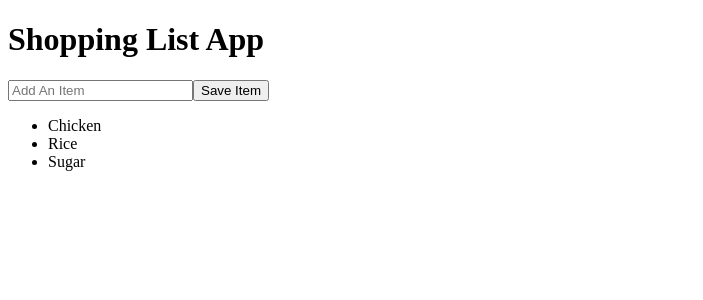
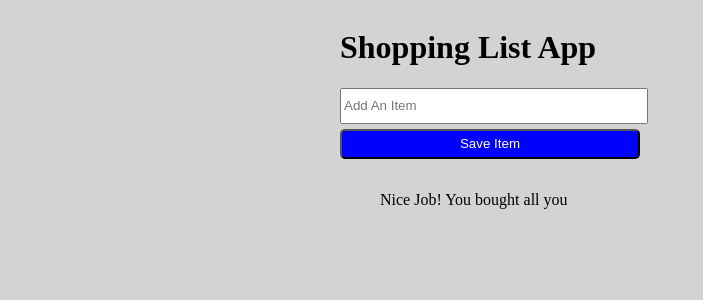
Before and after one commit to silvamha/Shopping-List-Solo-Project1, a Vue app: page / in a window 1280 px wide. Shown: the top 300 px of the page, without its empty margins (0-703 px from the left). Built offline with nearby package versions, Linux system fonts and the light colour scheme.

Commit message:
Refactor input and button event handlers in App.vue

```diff
--- a/src/App.vue
+++ b/src/App.vue
@@ -1,8 +1,9 @@
-<template>
+<template v-cloak>
   <h1>{{ header }}</h1>
-  <input type="text" placeholder="Add An Item" v-model="newItem" @keyup.enter="items.push(newItem)"/>
-  <button class="btn" @click="items.push(newItem)">Save Item</button>
+  <input type="text" placeholder="Add An Item" v-model="newItem" @keyup.enter="saveItem" />
+  <button class="btn" @click="saveItem">Save Item</button>
   <ul>
+    <p v-if="items.length === 0">Nice Job! You bought all you</p>
     <li v-for="item in items">{{ item }}</li>
   </ul>
 </template>
@@ -13,38 +14,52 @@ export default {
   data() {
     return {
       header: "Shopping List App",
-      newItem:[],
+      newItem: [],
       items: [
-        'Chicken',
-        'Rice',
-        'Sugar',
+        // 'Chicken',
+        // 'Rice',
+        // 'Sugar',
       ]
     }
   },
-  methods:{
-    addItems(){
-
+  methods: {
+    saveItem() {
+      this.items.push(this.newItem)
+      this.newItem = ''
     }
   }
 }
 </script>
 
-<!-- <style>
+<style>
 body {
   background-color: lightgray;
 }
 
 input {
   width: 300px;
+  height: 30px;
 }
 
 #app {
   display: flex;
   flex-direction: column;
   justify-items: center;
-
   margin: auto;
   height: 600px;
   width: 600px;
 }
-</style> -->
+
+.btn {
+  height: 30px;
+  width: 300px;
+  margin-top: 5px;
+  border-radius: 5px;
+  background-color: blue;
+  color: white;
+}
+
+[v-cloak] {
+  display: none;
+}
+</style>
```
